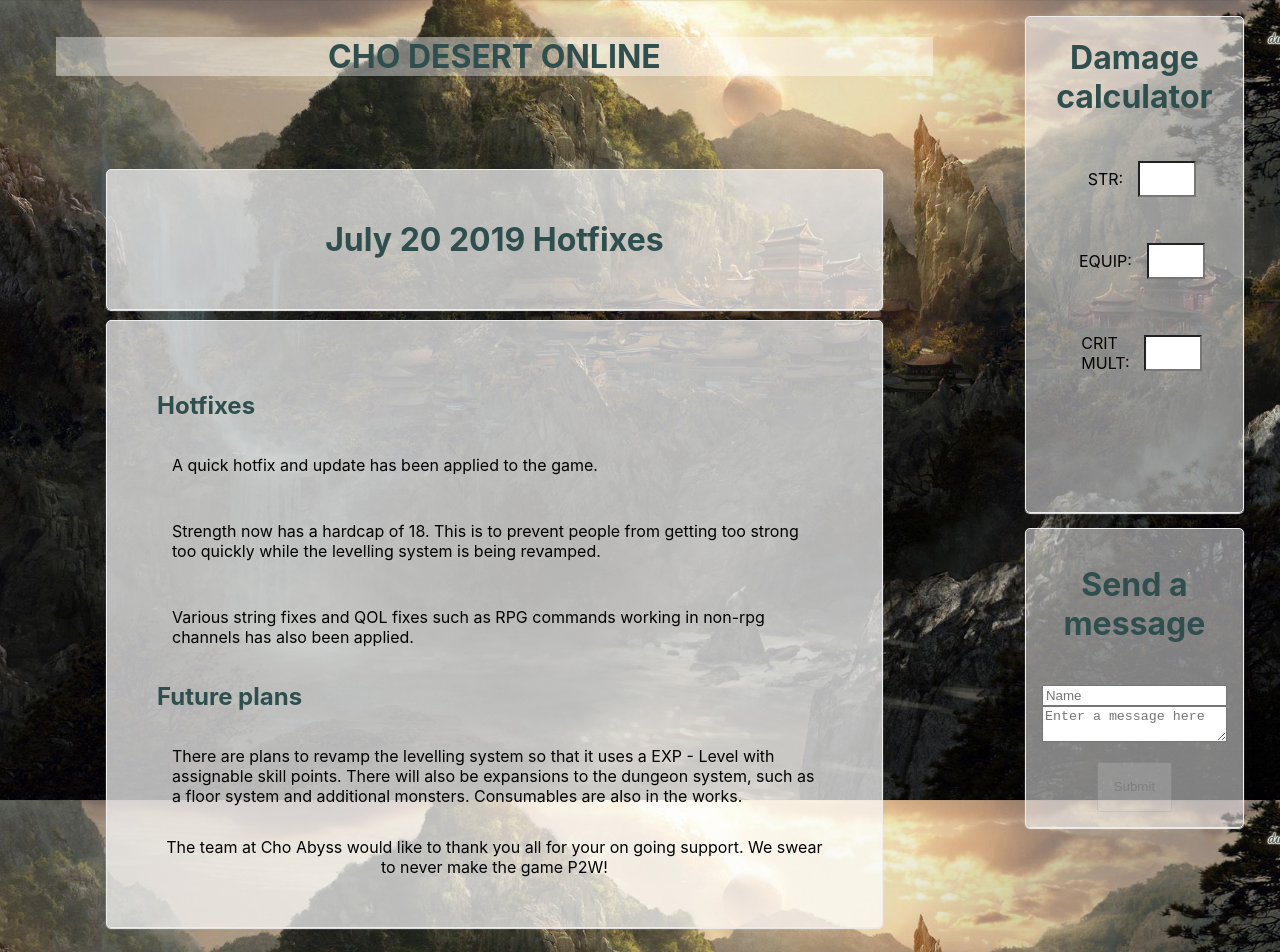
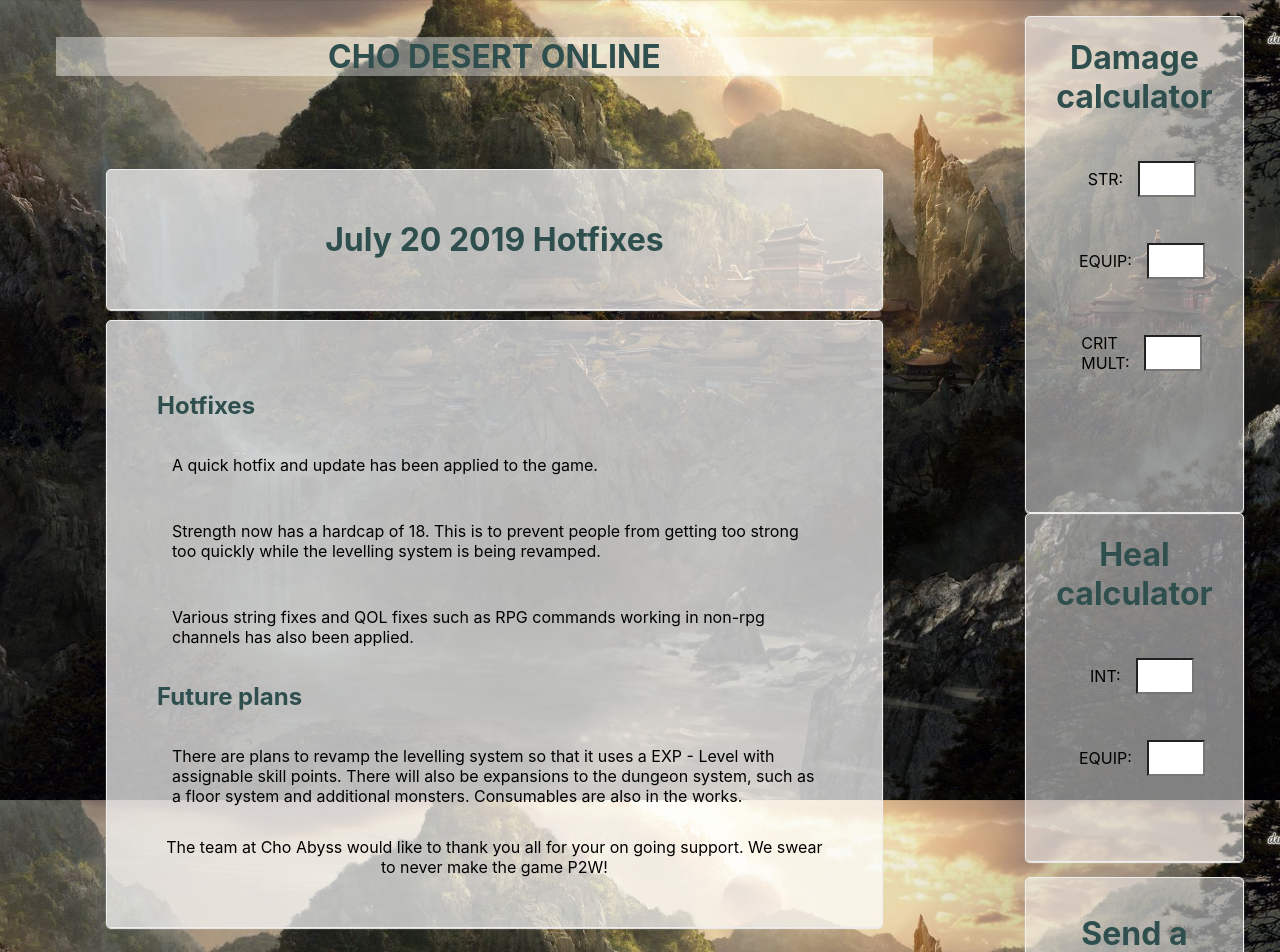
Before and after one commit to Moistbobo/ChoDesertOnlineSite, a React (Create React App) app: page / in a window 1280 px wide. Shown: the top 952 px of the page. Built offline with nearby package versions, Linux system fonts and the light colour scheme.

Commit message:
Add HealCalculator

```diff
--- /dev/null
+++ b/src/components/Calculators/HealCalculator.css
@@ -0,0 +1,29 @@
+.HealCalculator{
+    margin:auto;
+    justify-content: center;
+    background-color: rgba(255, 255, 255, 0.5);
+    border: 1px solid #eee;
+    border-radius: 5px;
+    box-shadow: 0 1px 1px #eeeeee;
+}
+
+/*input[type="number"] {*/
+/*    width:50px;*/
+/*    -moz-appearance: textfield;*/
+/*}*/
+
+/*input[type="number"]::-webkit-outer-spin-button,*/
+/*input[type="number"]::-webkit-inner-spin-button {*/
+/*    -webkit-appearance: none;*/
+/*    width:50px;*/
+/*    margin: 0;*/
+/*}*/
+
+input[type="number"],
+input[type="number"]::-webkit-inner-spin-button,
+input[type="number"]::-webkit-outer-spin-button {
+    -webkit-appearance: none;
+    margin: 0;
+    width: 5px;
+    height: 30px;
+}
--- /dev/null
+++ b/src/components/Calculators/HealCalculator.js
@@ -0,0 +1,69 @@
+import React, {Component} from 'react';
+import './HealCalculator.css';
+import InputComponent from "./inputComponent";
+
+class HealCalculator extends Component {
+    constructor(props) {
+        super(props);
+
+        this.state = {
+            int: null,
+            equipment: null,
+            bal: null,
+        }
+    }
+
+    intChangedHandler = (e) => {
+        const value = parseFloat(e.target.value);
+
+        this.setState({
+            int: value
+        });
+    };
+
+    equipmentChangedHandler = (e) => {
+        const value = parseFloat(e.target.value);
+
+        this.setState({
+            equipment: value
+        });
+    };
+
+    calculateMaxHeal = () => {
+        const equip = this.state.equipment + 10 || 10;
+        const str = this.state.int;
+
+        const baseConstant = 5;
+        const baseLog = 2;
+
+        return Math.floor(baseConstant * (Math.log(equip * str) / Math.log(baseLog)));
+    };
+
+    render() {
+        const healAmount = (this.state.int) ? `Max Heal: ${this.calculateMaxHeal()}` : '';
+        return (
+            <div
+                className={'HealCalculator'}>
+                <h1
+                    style={{textAlign: 'center'}}>Heal calculator</h1>
+                <div style={{
+                    display: 'flex',
+                    flexDirection: 'column'
+                }}>
+
+                    <InputComponent name={'INT:'}
+                                    onChange={this.intChangedHandler}/>
+
+                    <InputComponent name={'EQUIP:'}
+                                    onChange={this.equipmentChangedHandler}/>
+
+                </div>
+
+
+                <p style={{textAlign: 'center'}}>{healAmount}</p>
+            </div>
+        )
+    }
+}
+
+export default HealCalculator;
--- a/src/components/MainPage/mainpage.js
+++ b/src/components/MainPage/mainpage.js
@@ -2,8 +2,9 @@ import React from 'react';
 import './mainpage.css';
 import Post from "../Post/Post";
 import SiteContents from '../../assets/SiteContents';
-import DamageCalculator from "../DamageCalculator/DamageCalculator";
+import DamageCalculator from "../Calculators/DamageCalculator";
 import MessageBox from "../MessageBox/MessageBox";
+import HealCalculator from "../Calculators/HealCalculator";
 
 const MainPage = props => {
 
@@ -22,6 +23,7 @@ const MainPage = props => {
             </div>
             <div className='SideBar'>
                 <DamageCalculator/>
+                <HealCalculator/>
                 <MessageBox/>
             </div>
         </div>
```
Also changed, not shown: src/components/Calculators/DamageCalculator.css (renamed from src/components/DamageCalculator/DamageCalculator.css), src/components/Calculators/DamageCalculator.js (renamed from src/components/DamageCalculator/DamageCalculator.js), src/components/Calculators/inputComponent.js (renamed from src/components/DamageCalculator/inputComponent.js).
